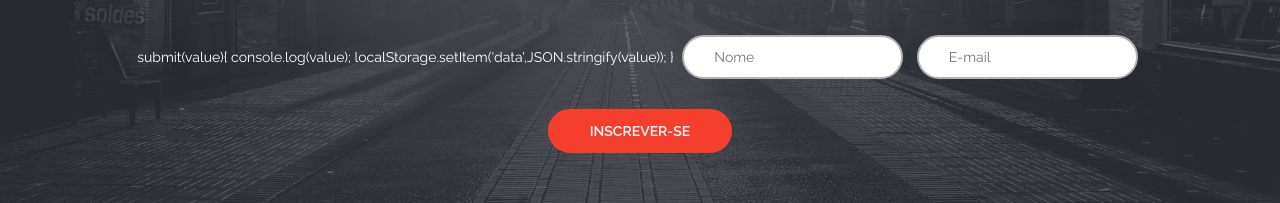
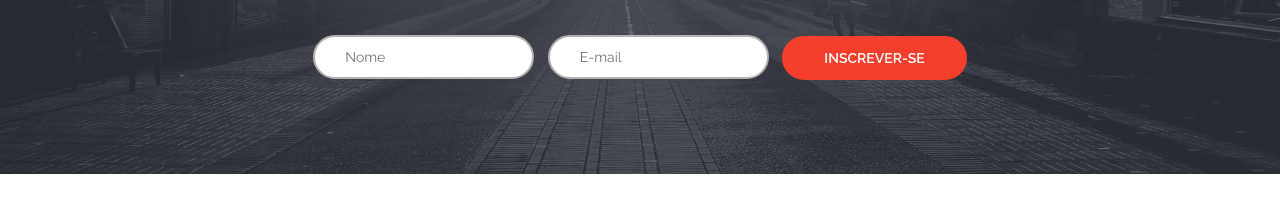
Before and after one commit to alvarosaluan/natal, a plain HTML site: page index.html in a window 1280 px wide. Shown: the part 949-1152 px from the top of the page. After the commit the page ends 1123 px from the top, so only its background shows below. Drawn offline with nearby package versions, Linux system fonts and the light colour scheme.

Commit message:
Update index.html

```diff
--- a/index.html
+++ b/index.html
@@ -77,12 +77,8 @@
                 </div><!--SECTIONHEAD END-->
 
                // <!--MAILCHIMP FORM START-->
-               // <div class="mailchimp">
+               <div class="mailchimp">
              	<form action=localstorage method="post" id="mc-embedded-subscribe-form" name="mc-embedded-subscribe-form" class="validate" target="_blank" novalidate><!-- #NOTE: Replace this with your Mailchimp action URL -->
-                        submit(value){
-    				console.log(value);
-    			localStorage.setItem('data',JSON.stringify(value));
-  			}
 
                             <input type="text" value="" name="FNAME" id="mce-FNAME" placeholder="Nome" required>
                             <input type="email" value="" name="EMAIL" id="mce-EMAIL" placeholder="E-mail" required>
```
